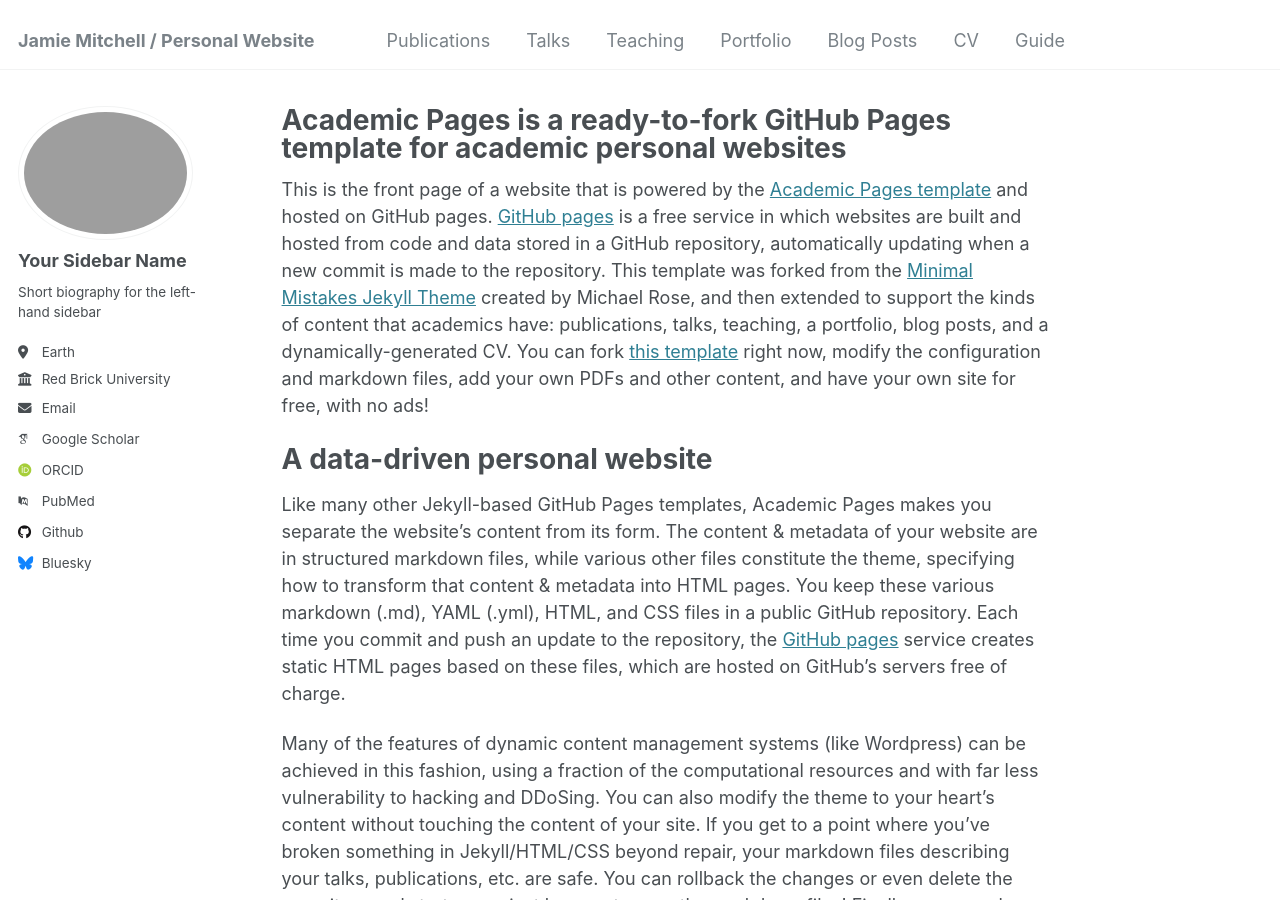
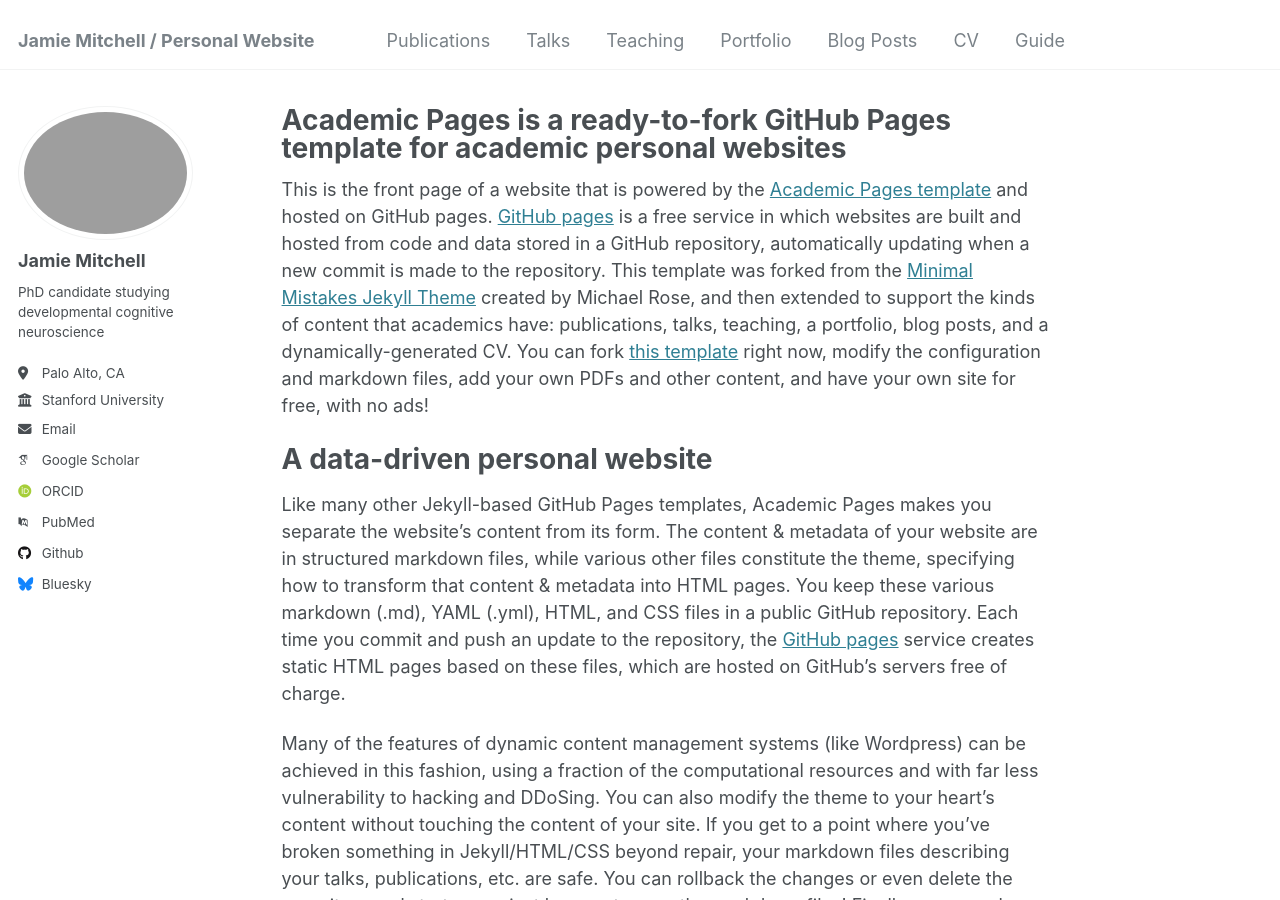
Before and after one commit to jamielmitchell/profile, a Jekyll site: the page built from _pages/about.md, in a window 1280 px wide and 900 px high. Built offline with Jekyll 4.4.1, drawn with Linux system fonts in a browser that asks for light colours; some web fonts are replaced.

Commit message:
more tests

```diff
--- a/_config.yml
+++ b/_config.yml
@@ -12,8 +12,8 @@
 title_separator          : "-"
 name                     : &name "Your Name"
 description              : &description "personal description"
-url                      : https://academicpages.github.io # the base hostname & protocol for your site e.g. "https://[your GitHub username].github.io"
-baseurl                  : "" # the subpath of your site, e.g. "/blog"
+url                      : https://jamielmitchell.github.io # the base hostname & protocol for your site e.g. "https://[your GitHub username].github.io"
+baseurl                  : "/profile" # the subpath of your site, e.g. "/blog"
 repository               : "jamielmitchell/profile.github.io"
 
 # Site Author - The following control what appear as part of the author content on the side bar.
@@ -22,11 +22,11 @@
 author:
   # Biographic information
   avatar           : "profile.png"
-  name             : "Your Sidebar Name"
+  name             : "Jamie Mitchell"
   pronouns         : # example: "she/her"
-  bio              : "Short biography for the left-hand sidebar"
-  location         : "Earth"
-  employer         : "Red Brick University"
+  bio              : "PhD candidate studying developmental cognitive neuroscience"
+  location         : "Palo Alto, CA"
+  employer         : "Stanford University"
   uri              : # URL
   email            : "none@example.org"
 
```
